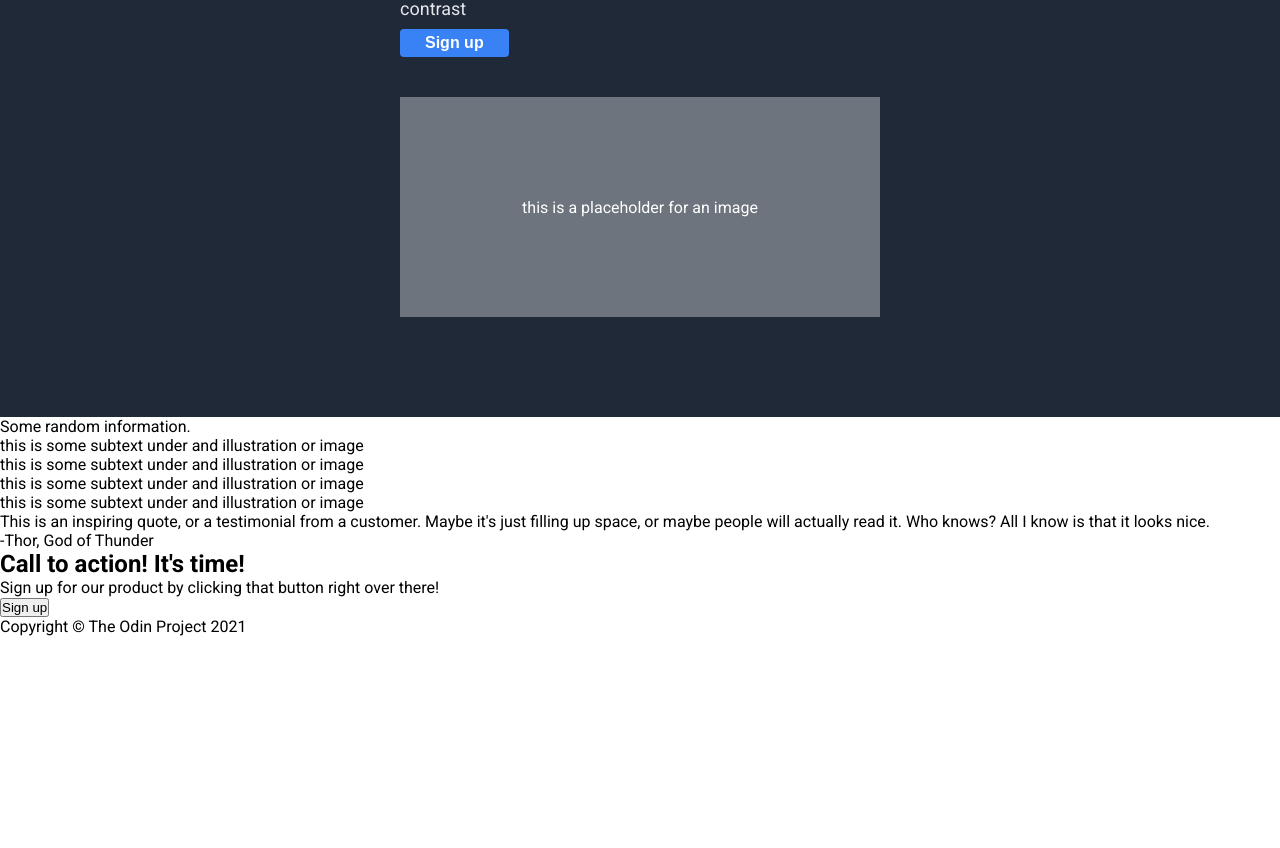
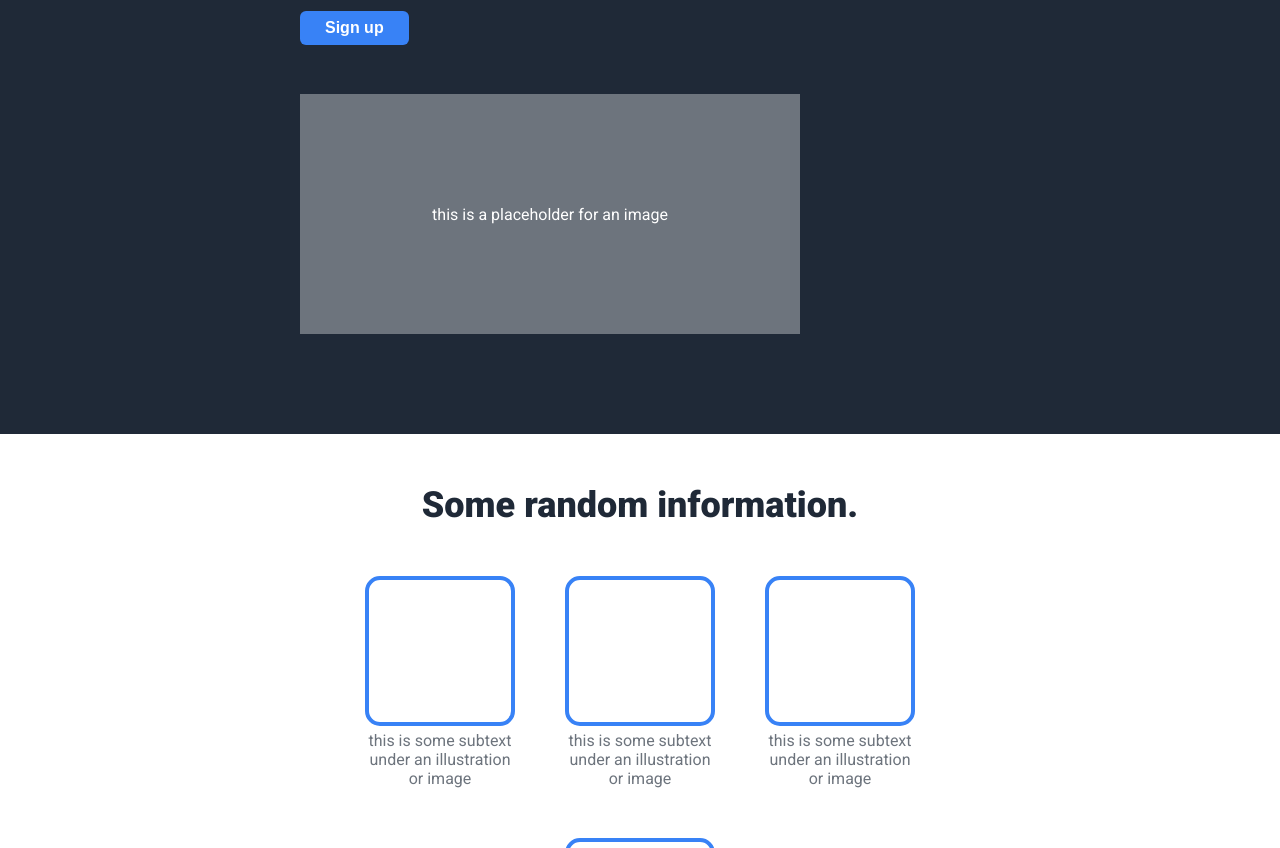
Before and after one commit to dlastic/odin-landing-page, a plain HTML site: page index.html in a window 1280 px wide. Shown: the part 334-1182 px from the top of the page. Before the commit the page ends 970 px from the top, so only its background shows below. Drawn offline with Linux system fonts and the light colour scheme.

Commit message:
Add section 1 and 2 styling

```diff
--- a/index.html
+++ b/index.html
@@ -32,19 +32,19 @@
     <div class="container">
       <div class="item">
         <div class="image"></div>
-        <div class="text">this is some subtext under and illustration or image</div>
+        <div class="text">this is some subtext under an illustration or image</div>
       </div>
       <div class="item">
         <div class="image"></div>
-        <div class="text">this is some subtext under and illustration or image</div>
+        <div class="text">this is some subtext under an illustration or image</div>
       </div>
       <div class="item">
         <div class="image"></div>
-        <div class="text">this is some subtext under and illustration or image</div>
+        <div class="text">this is some subtext under an illustration or image</div>
       </div>
       <div class="item">
         <div class="image"></div>
-        <div class="text">this is some subtext under and illustration or image</div>
+        <div class="text">this is some subtext under an illustration or image</div>
       </div>
     </div>
   </div>
--- a/styles.css
+++ b/styles.css
@@ -15,17 +15,13 @@ body {
   display: flex;
   flex-direction: column;
   background-color: #1f2937;
-  padding: 0px 400px;
+  padding: 0px 300px;
 }
 
-.nav-bar,
-.hero {
+.nav-bar {
   display: flex;
   justify-content: space-between;
   align-items: center;
-}
-
-.nav-bar {
   padding-top: 20px;
 }
 
@@ -42,6 +38,10 @@ ul {
   gap: 20px;
 }
 
+li {
+  text-align: center;
+}
+
 a {
   text-decoration: none;
   color: #e5e7eb;
@@ -49,6 +49,9 @@ a {
 }
 
 .hero {
+  display: flex;
+  justify-content: space-between;
+  align-items: center;
   padding: 100px 0;
   gap: 40px;
   flex-wrap: wrap;
@@ -60,6 +63,7 @@ a {
   justify-content: center;
   align-items: flex-start;
   max-width: 450px;
+  height: 240px;
 }
 
 .hero .main {
@@ -74,7 +78,6 @@ a {
   padding-bottom: 10px;
 }
 
-
 .hero .image {
   font-size: 16px;
   background-color: #6d747d;
@@ -82,16 +85,80 @@ a {
   display: flex;
   justify-content: center;
   align-items: center;
-  height: 220px;
+  height: 240px;
   width: 500px;
 }
 
 .hero button {
   background-color: #3882f6;
   border: none;
-  border-radius: 4px;
-  padding: 5px 25px;
+  border-radius: 6px;
+  padding: 8px 25px;
   font-size: 16px;
   color: white;
   font-weight: 600;
 }
+
+.section-1 {
+  display: flex;
+  flex-direction: column;
+  justify-content: center;
+  align-items: center;
+  padding: 50px 300px 142px;
+  gap: 50px
+}
+
+.section-1 .title {
+  font-size: 36px;
+  font-weight: 900;
+  color: #1f2937;
+}
+
+.section-1 .container {
+  display: flex;
+  justify-content: center;
+  gap: 50px;
+  flex-wrap: wrap;
+}
+
+.section-1 .item {
+  width: 150px;
+}
+
+.section-1 .image {
+  height: 150px;
+  width: 150px;
+  border: solid 4px #3882f6;
+  border-radius: 15px;
+}
+
+.section-1 .text {
+  font-size: 16px;
+  color: #6d747d;
+  padding: 5px 3px 0;
+  text-align: center;
+}
+
+.section-2 {
+  display: flex;
+  flex-direction: column;
+  justify-content: center;
+  background-color: #e5e7eb;
+  padding: 100px 400px 70px;
+}
+
+.section-2 .quote {
+  font-size: 36px;
+  font-style: italic;
+  font-weight: 300;
+  color: #1f2937;
+}
+
+.section-2 .author {
+  color: #1f2937;
+  font-size: 18px;
+  font-weight: 900;
+  align-self: flex-end;
+  padding-top: 5px;
+  padding-right: 40px;
+}
```
